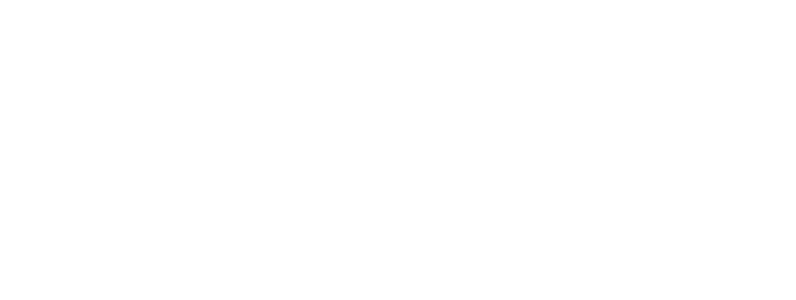
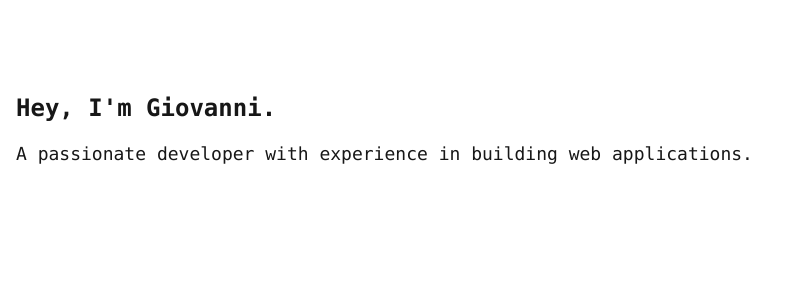
Before and after one commit to Giosferrazza/Portfolio, a Next.js app in the folder giovanni/: page / in a window 1280 px wide. Shown: the top 300 px of the page, without its empty margins (0-796 px from the left). Built offline with nearby package versions, Linux system fonts and the light colour scheme.

Commit message:
added main

```diff
--- a/giovanni/src/app/page.js
+++ b/giovanni/src/app/page.js
@@ -2,6 +2,8 @@
 
 import Head from 'next/head';
 import Header from '../components/Header'
+import Main from '../components/Main'
+
 import './index.css';
 
 
@@ -12,6 +14,7 @@
         <title>Giovanni Sferrazza</title>
       </Head>
       <Header />
+      <Main />
     </div>
   );
 }
--- /dev/null
+++ b/giovanni/src/components/Main.js
@@ -0,0 +1,16 @@
+import React from 'react';
+
+function Main() {
+  return (
+    <main className="p-4 font-mono">
+      <section className="mb-8">
+        <h2 className="text-2xl font-bold mb-4">Hey, I'm Giovanni.</h2>
+        <p className="text-lg">
+          A passionate developer with experience in building web applications.
+        </p>
+      </section>
+    </main>
+  );
+}
+
+export default Main;
```
